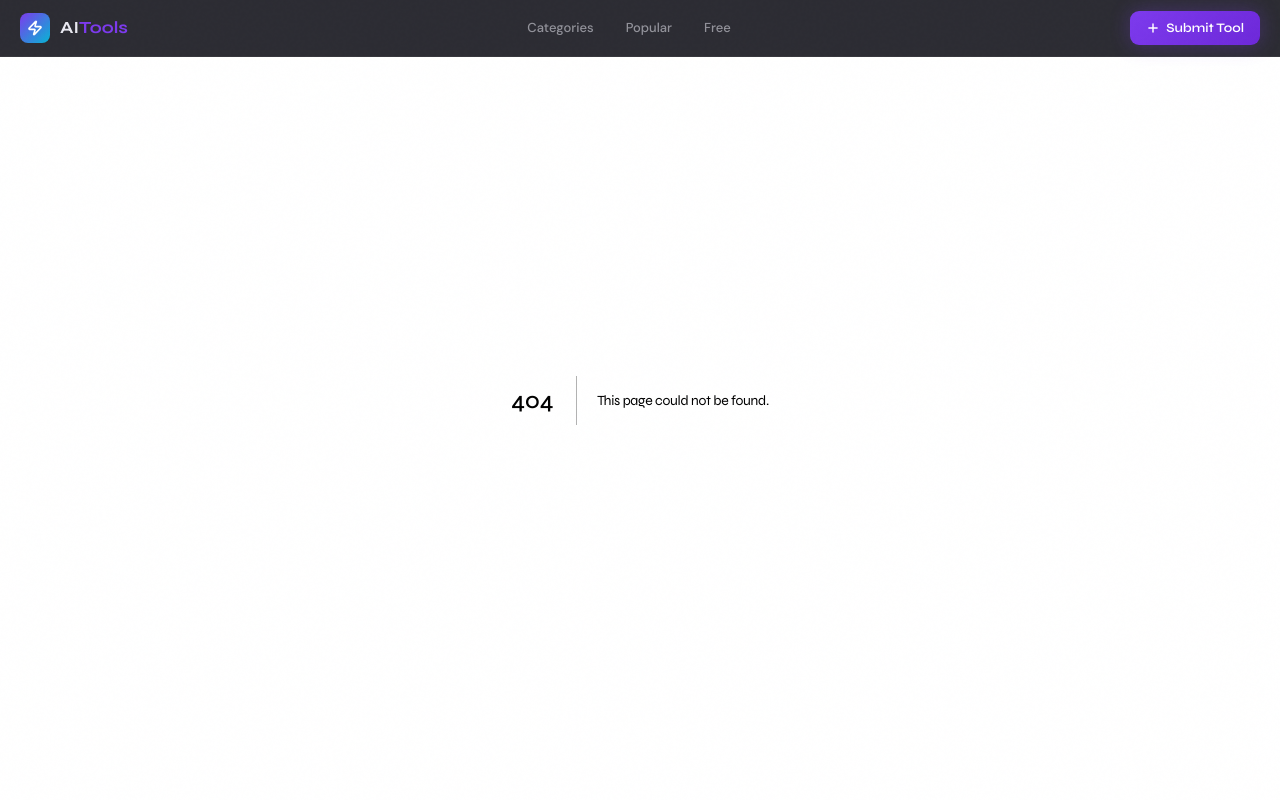
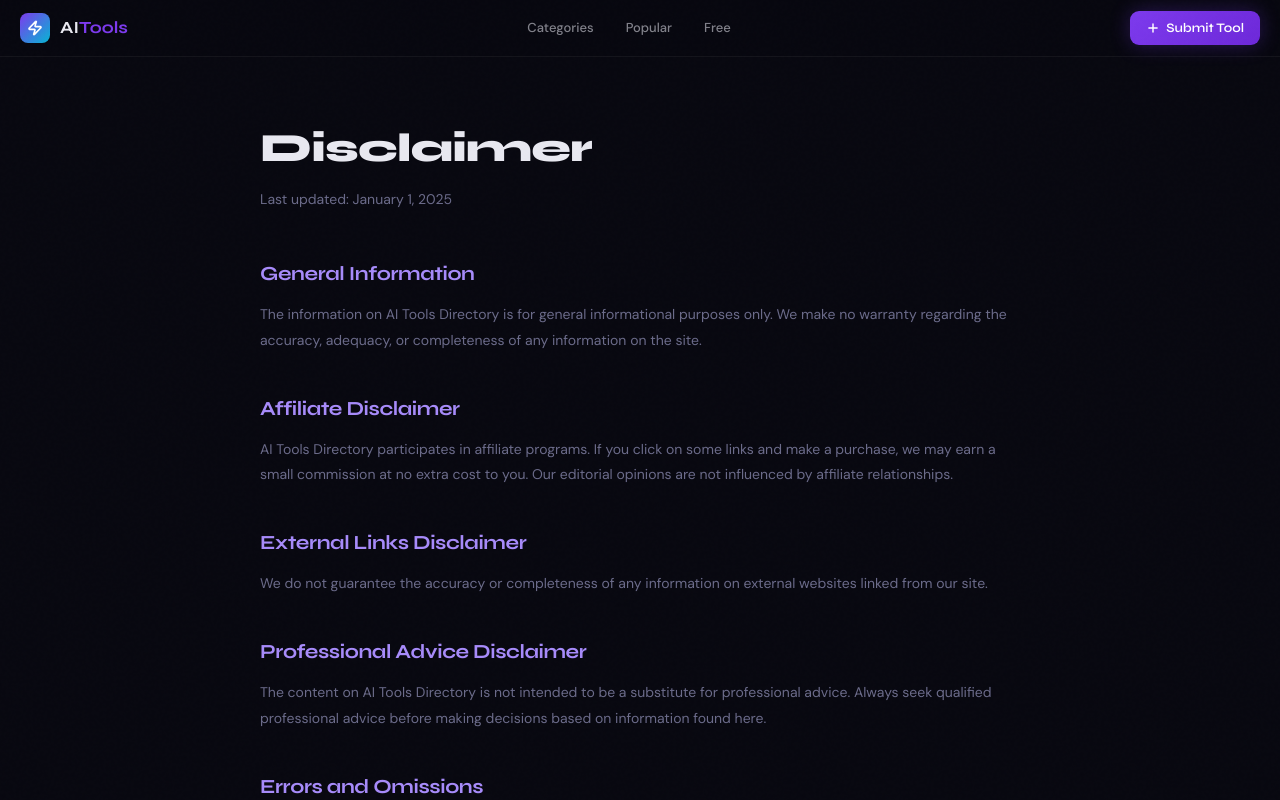
Before and after one commit to hflfb009sj/AITools, a Next.js app: page /disclaimer in a window 1280 px wide. Before the commit this address had no page. Shown: the top 800 px of the page. Built offline with nearby package versions, Linux system fonts and the light colour scheme.

Commit message:
Create page.tsx

```diff
--- /dev/null
+++ b/src/app/disclaimer/page.tsx
@@ -0,0 +1,31 @@
+import type { Metadata } from "next";
+
+export const metadata: Metadata = {
+  title: "Disclaimer — AI Tools Directory",
+  description: "Disclaimer for AI Tools Directory",
+};
+
+export default function DisclaimerPage() {
+  return (
+    <div style={{ minHeight: '100vh', paddingTop: 56, background: 'var(--bg)' }}>
+      <div style={{ maxWidth: 800, margin: '0 auto', padding: '60px 20px 80px' }}>
+        <h1 style={{ fontFamily: 'Syne, sans-serif', fontSize: 40, fontWeight: 800, marginBottom: 8 }}>Disclaimer</h1>
+        <p style={{ color: 'var(--text-muted)', fontSize: 14, marginBottom: 48 }}>Last updated: January 1, 2025</p>
+        {[
+          { title: "General Information", content: "The information on AI Tools Directory is for general informational purposes only. We make no warranty regarding the accuracy, adequacy, or completeness of any information on the site." },
+          { title: "Affiliate Disclaimer", content: "AI Tools Directory participates in affiliate programs. If you click on some links and make a purchase, we may earn a small commission at no extra cost to you. Our editorial opinions are not influenced by affiliate relationships." },
+          { title: "External Links Disclaimer", content: "We do not guarantee the accuracy or completeness of any information on external websites linked from our site." },
+          { title: "Professional Advice Disclaimer", content: "The content on AI Tools Directory is not intended to be a substitute for professional advice. Always seek qualified professional advice before making decisions based on information found here." },
+          { title: "Errors and Omissions", content: "While we strive for accuracy, AI Tools Directory is not responsible for any errors or omissions in the information provided." },
+          { title: "Fair Use", content: "This site may contain copyrighted material used for educational purposes about AI technology, which we believe constitutes fair use." },
+          { title: "Contact", content: "Questions about this Disclaimer? Contact us at: contact@aitoolsdirectory.com" },
+        ].map(({ title, content }) => (
+          <div key={title} style={{ marginBottom: 40 }}>
+            <h2 style={{ fontFamily: 'Syne, sans-serif', fontSize: 20, fontWeight: 700, marginBottom: 12, color: '#a78bfa' }}>{title}</h2>
+            <p style={{ color: 'var(--text-muted)', lineHeight: 1.8, fontSize: 14, whiteSpace: 'pre-line' }}>{content}</p>
+          </div>
+        ))}
+      </div>
+    </div>
+  );
+}
```
